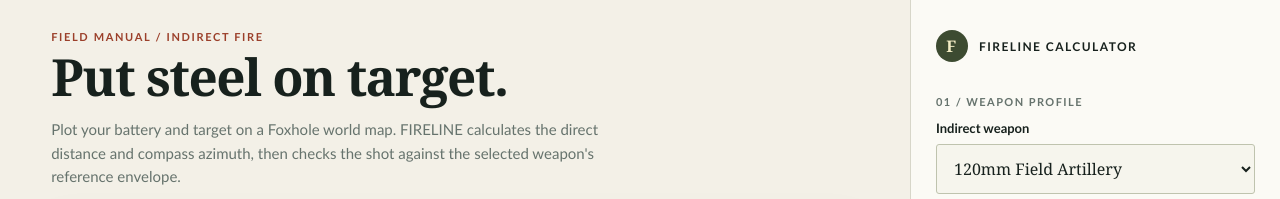
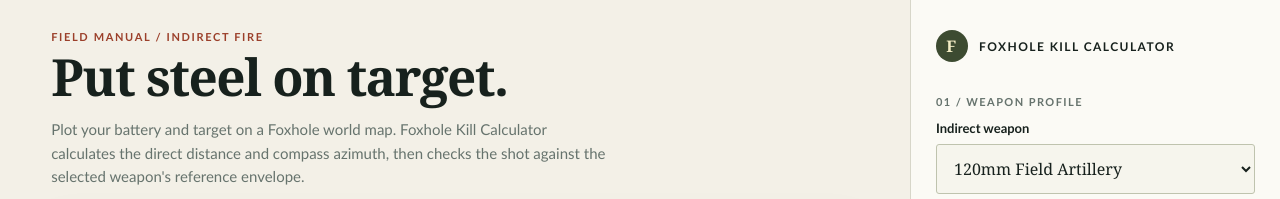
Before and after one commit to WarSexDrug-com/Foxhole.Killcalculator.com, a website: page index.html in a window 1280 px wide. Shown: the top 199 px of the page. Drawn offline with Linux system fonts and the light colour scheme.

Commit message:
Rename app to Foxhole Kill Calculator

```diff
--- a/index.html
+++ b/index.html
@@ -3,7 +3,7 @@
 <head>
   <meta charset="utf-8">
   <meta name="viewport" content="width=device-width, initial-scale=1">
-  <title>FIRELINE // Foxhole indirect fire calculator</title>
+  <title>Foxhole Kill Calculator</title>
   <meta name="description" content="Interactive Foxhole indirect fire distance and azimuth calculator.">
   <style>
     :root {
@@ -84,7 +84,7 @@
     <main class="main">
       <p class="eyebrow">FIELD MANUAL / INDIRECT FIRE</p>
       <h1>Put steel on target.</h1>
-      <p class="intro">Plot your battery and target on a Foxhole world map. FIRELINE calculates the direct distance and compass azimuth, then checks the shot against the selected weapon's reference envelope.</p>
+      <p class="intro">Plot your battery and target on a Foxhole world map. Foxhole Kill Calculator calculates the direct distance and compass azimuth, then checks the shot against the selected weapon's reference envelope.</p>
       <div class="map-wrap">
         <canvas id="map" aria-label="Interactive Foxhole map. Click to place battery and target."></canvas>
         <div class="map-grid"></div><span class="map-label nw">NORTHWEST SECTOR</span><span class="map-label se">SOUTHEAST SECTOR</span>
@@ -94,7 +94,7 @@
       </div>
     </main>
     <aside class="sidebar">
-      <div class="brand"><span class="brand-mark">F</span><span>FIRELINE CALCULATOR</span></div>
+      <div class="brand"><span class="brand-mark">F</span><span>FOXHOLE KILL CALCULATOR</span></div>
       <div class="field"><p class="section-title">01 / Weapon profile</p><label for="weapon">Indirect weapon</label><select id="weapon"></select><div class="weapon-meta"><span id="weaponRange">--</span><a id="wikiLink" href="https://foxhole.wiki.gg/wiki/Artillery" target="_blank" rel="noreferrer">WIKI REFERENCE &rarr;</a></div></div>
       <div class="field"><p class="section-title">02 / Plot mode</p><div class="mode-row"><button class="mode active" data-mode="battery">BATTERY FIRST</button><button class="mode" data-mode="target">TARGET FIRST</button></div></div>
       <section class="readout" aria-live="polite"><p class="readout-kicker">FIRE SOLUTION</p><p class="distance" id="distance">-- <span>meters</span></p><div class="solution-grid"><div><span class="metric-label">Azimuth</span><strong class="metric-value" id="azimuth">--</strong></div><div><span class="metric-label">Reverse bearing</span><strong class="metric-value" id="reverse">--</strong></div><div><span class="metric-label">Grid distance</span><strong class="metric-value" id="gridDistance">--</strong></div><div><span class="metric-label">Map points</span><strong class="metric-value" id="pointStatus">0 / 2</strong></div></div><div class="status" id="status">Place two points to calculate a firing solution.</div></section>
```
